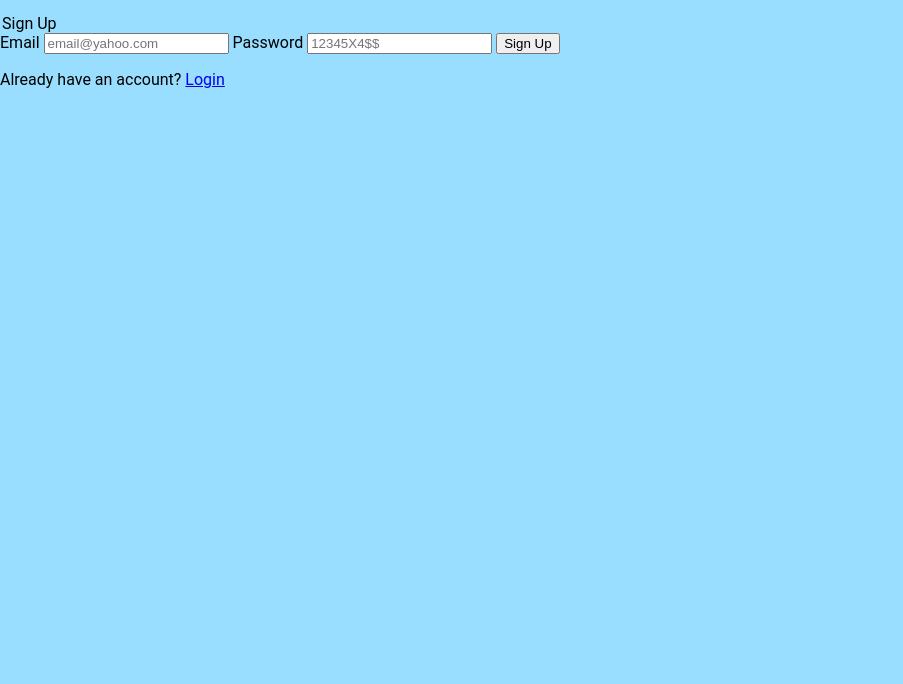
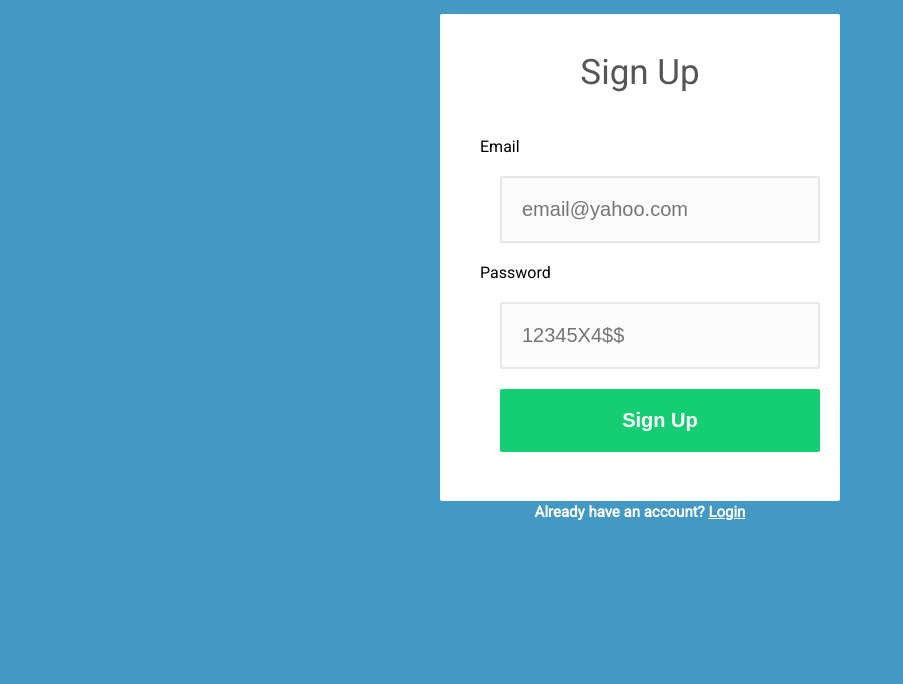
Before and after one commit to brianmsj/Projects, a plain HTML site: page analogsea/index.html in a window 1280 px wide. Shown: the part 116-800 px from the top of the page, without its empty margins (0-903 px from the left). Drawn offline with Linux system fonts and the light colour scheme; files that its build step writes are made by us from their sources.

Commit message:
styled footer font, position

```diff
--- a/analogsea/index.html
+++ b/analogsea/index.html
@@ -3,20 +3,22 @@
 <meta charset="utf-8">
 <head>
  <title>Analog Sea</title>
- <link rel="stylesheet" href="analogsea/main.css"/>
+ <link rel="stylesheet" href="main.css">
+ <link href="https://fonts.googleapis.com/css?family=Roboto" rel="stylesheet">
  <meta name="Analog_sea" content="form for Analog sea">
 </head>
 <body>
   <img class ="logo" src="logo.png" alt="analog sea logo">
-  <form class ="signup form" action="/sign-up" method="post">
+  <form class ="signup-form" action="/sign-up" method="post">
     <legend> Sign Up </legend>
     <label for="email"> Email </label>
-    <input type="email" name="email" id="email" placeholder="email@yahoo.com" title="A typical phone number" required/>
+    <input type="email" name="email" id="email" placeholder="email@yahoo.com" title="A typical e-mail address" required/>
 
     <label for="password"> Password </label>
-    <input type="password" name="user-password" id="user-password" placeholder="12345X4$$" title="A password with numbers, letters and symbols"required/>
+    <input type="password" name="user-password" id="user-password" placeholder="12345X4$$" title="A password with numbers, letters and symbols" required/>
 
     <button type="submit">Sign Up</button>
+    <p> <a href="/forgot password">Forgot Password?</a></p>
 
 </body>
 <div class="footer">
--- a/analogsea/main.css
+++ b/analogsea/main.css
@@ -1,6 +1,6 @@
 
 body {
-  background:#99ddff;
+  background:#4499c4;
   font-family: "Roboto", helvetica, sans-serif;
   padding: 0;
   margin: 0;
@@ -23,3 +23,58 @@ body *{
   border-radius: 2px;
   background: white;
 }
+.signup-form legend {
+  text-align: center;
+  font-weight: 300;
+  color: #565656;
+  margin: 0 auto 45px;
+  font-size: 35px;
+  line-height: 38px;
+  letter-spacing: 0;
+}
+input[type="email"],
+input[type="password"],
+button[type="submit"]
+{
+  background: #fcfcfc;
+  border:2px solid #e7e7e7;
+  margin: 20px;
+  padding: 20px;
+  width: 320px;
+  display: block;
+  border-radius: 2px;
+  font-size: 20px;
+  text-align:left;
+  height: auto;
+}
+  input[type='email']:focus,
+  input[type='password']:focus,
+  button[type='submit']:focus {
+
+  border-color: #E7E7E7;
+  box-shadow: none;
+}
+button[type="submit"]{
+
+  color: white;
+  background:#15CD72;
+  border: 0;
+  font-weight: bolder;
+  font-size: 20px;
+  text-align: center;
+  margin-bottom: 0;
+  height: auto;
+}
+button:hover[type="submit"]
+{
+  background-color: #0CB863
+
+}
+.footer, a{
+  color: white;
+  font-weight: bolder;
+  font-size: 15px;
+  text-align: center;
+  margin-bottom: -75px;
+
+}
```
